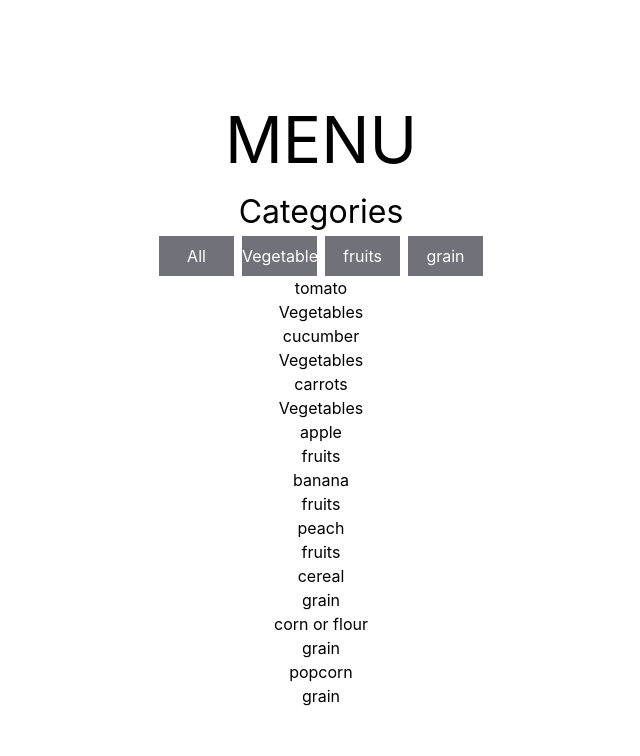
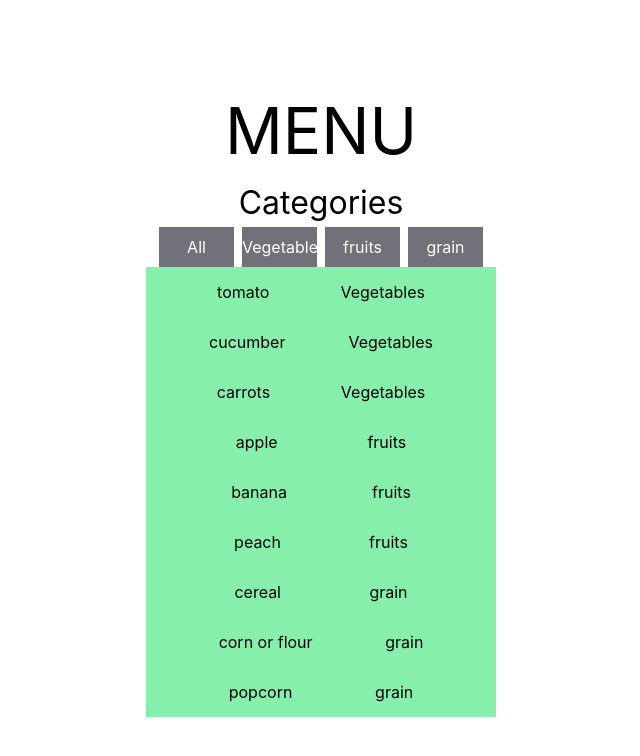
Before and after one commit to Ameer2000Mzori/Menu-App-React, a React (Create React App) app: page / in a window 1280 px wide. Shown: the top 756 px of the page, without its empty margins (319-959 px from the left). Built offline with nearby package versions, Linux system fonts and the light colour scheme.

Commit message:
finished styling the project

```diff
--- a/src/component/Menu.jsx
+++ b/src/component/Menu.jsx
@@ -37,7 +37,10 @@ const Menu = () => {
         <div>
           {items.map((menu, index) => {
             return (
-              <div key={index}>
+              <div
+                key={index}
+                className="flex flex-row text-center items-center justify-evenly w-[350px] h-[50px] bg-green-300"
+              >
                 <h1>{menu.name}</h1>
                 <p>{menu.category}</p>
               </div>
```
